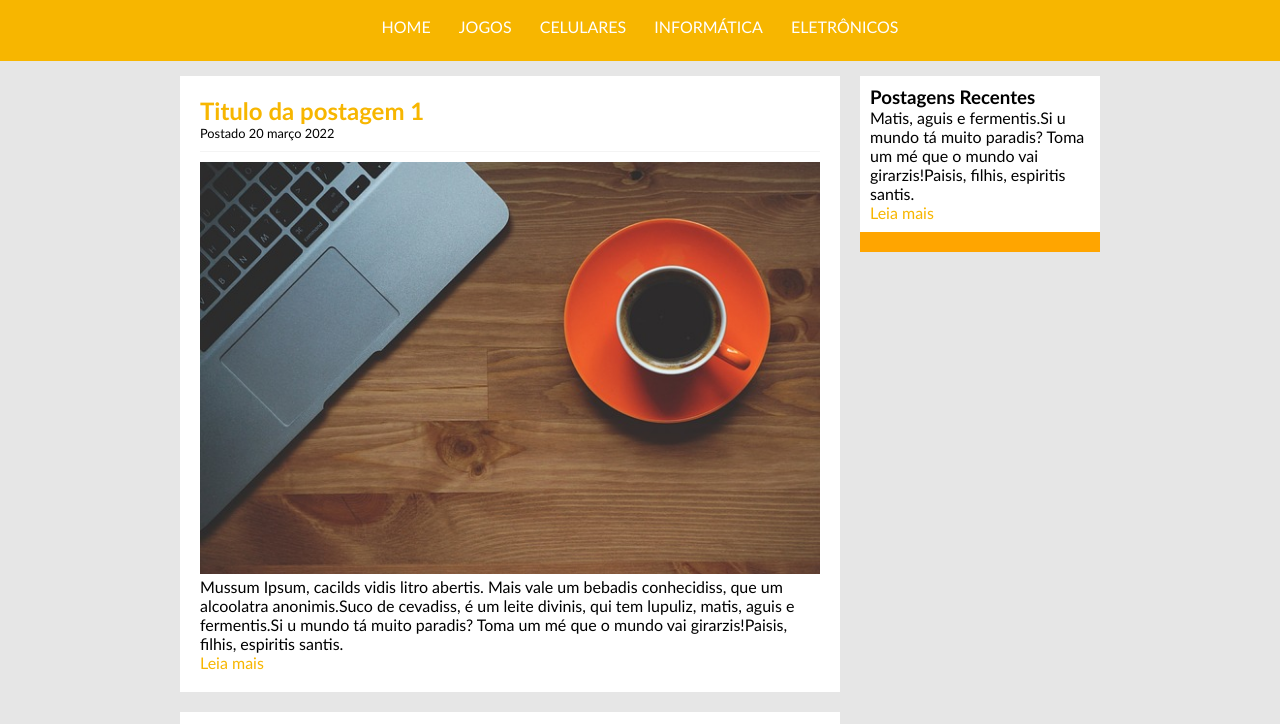
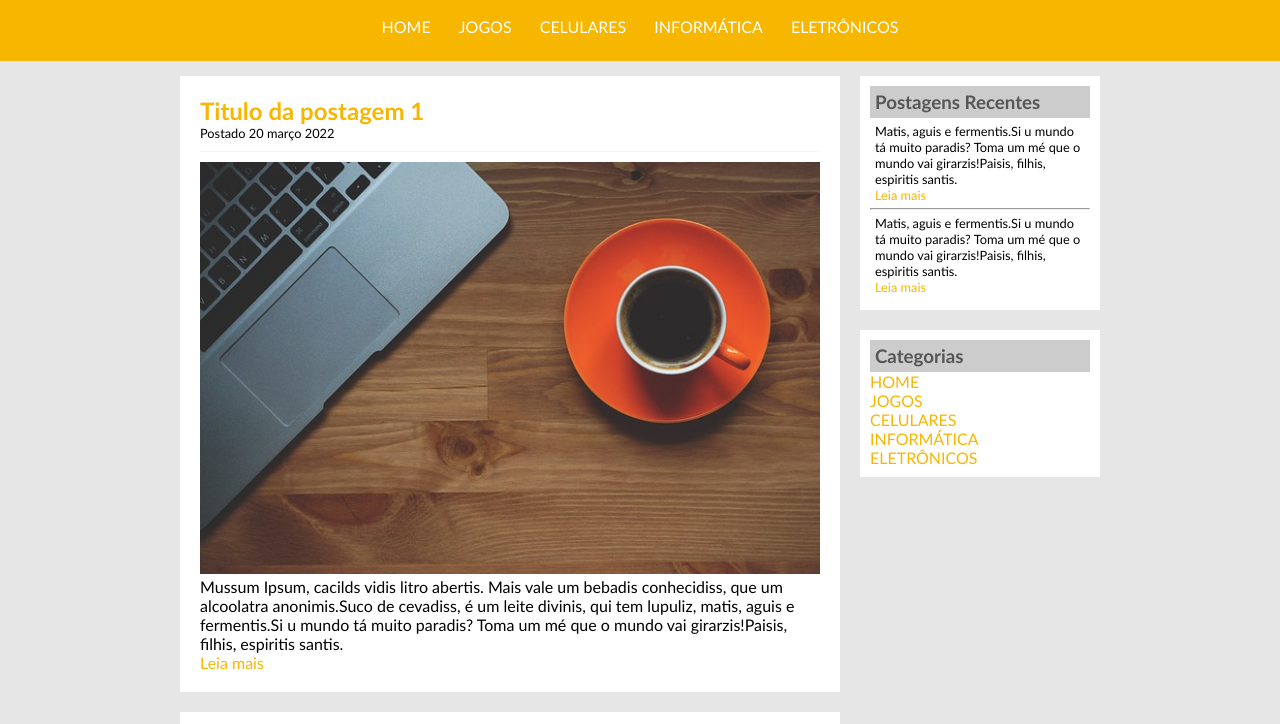
Before and after one commit to mays2pearl/Projetos-desenvolvimento-Web, a plain HTML site: page Projeto TecBlog/index.html in a window 1280 px wide. Shown: the part 76-800 px from the top of the page. Drawn offline with Linux system fonts and the light colour scheme.

Commit message:
Finalizando projeto

```diff
--- a/Projeto TecBlog/css/style.css
+++ b/Projeto TecBlog/css/style.css
@@ -25,9 +25,6 @@ body{
    padding: 15px;
 }
 
-#area-lateral{
-    background: orange;
-}
 
 #area-postagens{
   width: 660px;
@@ -52,6 +49,12 @@ img{
 background: white;
 padding: 10px;
 margin-bottom: 20px;
+}
+
+.postagem-lateral{
+    font-size: 0.8em;
+    padding: 5px;
+
 }
 
 #rodape{
@@ -95,6 +98,12 @@ h1{
 h2{
     color: #f7b600;
 }
+
+h3{
+    color: #565656;
+    background: #CCC;
+    padding: 5px;
+}
 .branco{
     color: white;
 }
--- a/Projeto TecBlog/index.html
+++ b/Projeto TecBlog/index.html
@@ -43,7 +43,19 @@
                 <h3>Postagens Recentes</h3>
                 <div class="postagem-lateral">
                    <p> Matis, aguis e fermentis.Si u mundo tá muito paradis? Toma um mé que o mundo vai girarzis!Paisis, filhis, espiritis santis.</p><a href="">Leia mais</a>
-        </div>
+                 </div>
+                 <hr>
+                 <div class="postagem-lateral">
+                    <p> Matis, aguis e fermentis.Si u mundo tá muito paradis? Toma um mé que o mundo vai girarzis!Paisis, filhis, espiritis santis.</p><a href="">Leia mais</a>
+                  </div>
+    </div>
+    <div class="conteudo-lateral">
+        <h3>Categorias</h3>
+        <a href="index.html">HOME</a><br>
+        <a href="jogos.html">JOGOS</a><br>
+        <a href="celulares.html">CELULARES</a><br>
+        <a href="informatica.html">INFORMÁTICA</a><br>
+        <a href="eletronicos.html">ELETRÔNICOS</a><br>
     </div>
 </div>
         <div id="rodape">Todos os direitos reservados</div>
```
Also changed, not shown: 1 other file.
